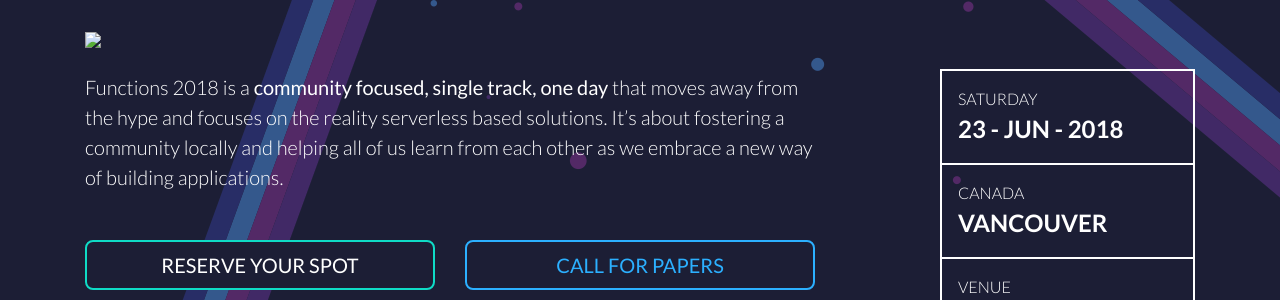
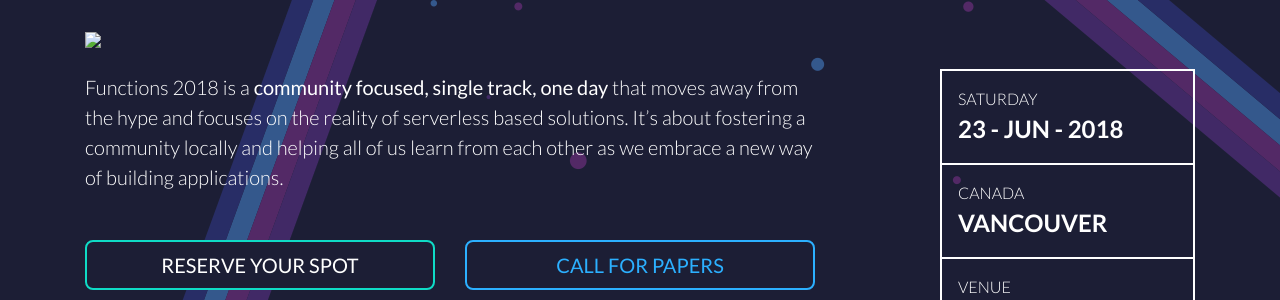
Before and after one commit to TechnologyMasters/functions.events, a Jekyll site: the page built from _collections/_events/2018/vancouver.md, in a window 1280 px wide. Shown: the part 306-606 px from the top of the page. Built offline with Jekyll 4.4.1, drawn with Linux system fonts in a browser that asks for light colours.

Commit message:
fix(typo): thanks Jason!

```diff
--- a/_collections/_events/2018/vancouver.md
+++ b/_collections/_events/2018/vancouver.md
@@ -7,4 +7,4 @@ tickets: https://www.eventbrite.com/e/functions18-serverless-days-toronto-ticket
 cfp: https://github.com/functions-conf/contributing/
 ---
 
-Functions 2018 is a **community focused, single track, one day** that moves away from the hype and focuses on the reality serverless based solutions. It's about fostering a community locally and helping all of us learn from each other as we embrace a new way of building applications.
+Functions 2018 is a **community focused, single track, one day** that moves away from the hype and focuses on the reality of serverless based solutions. It's about fostering a community locally and helping all of us learn from each other as we embrace a new way of building applications.
--- a/_config.yml
+++ b/_config.yml
@@ -1,5 +1,5 @@
 title: Functions Conf
-description: community focused, single track, one day conference that moves away from the hype and focuses on the reality serverless based solutions
+description: community focused, single track, one day conference that moves away from the hype and focuses on the reality of serverless based solutions
 
 url: https://functions.events
 
```
Also changed, not shown: _collections/_events/2017/toronto.md (+1 -1 lines), _collections/_events/2018/toronto.md (+1 -1 lines).
